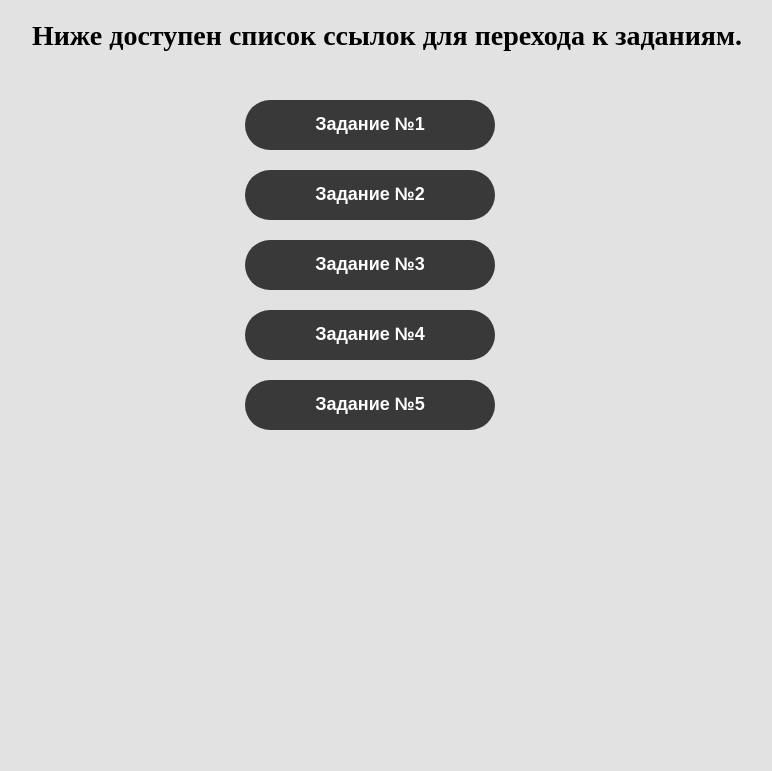
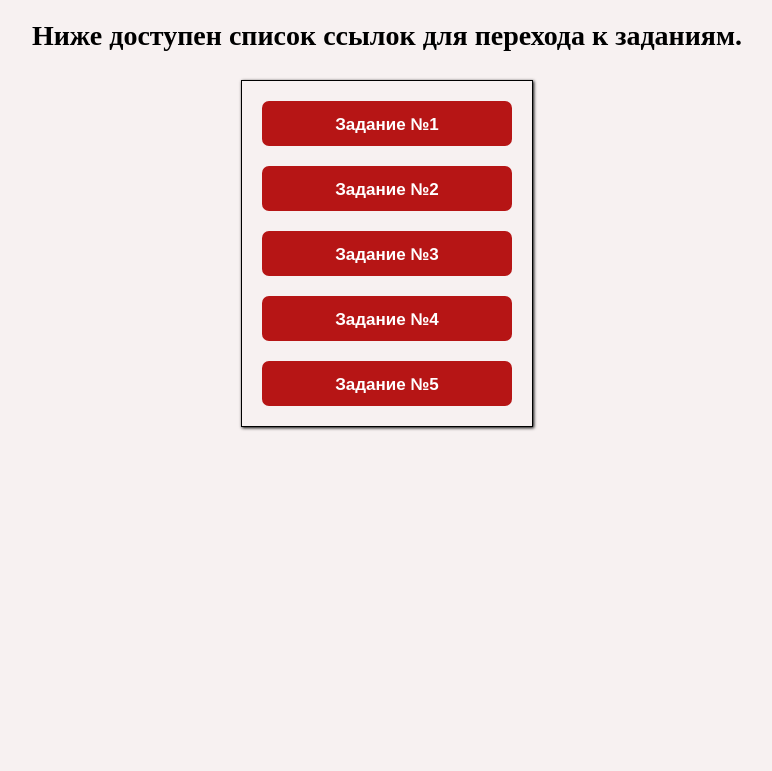
Before and after one commit to General-zver/web-test-php-js-html-, a PHP site: page / in a window 1280 px wide. Shown: the top 771 px of the page, without its empty margins (253-1025 px from the left). Run offline with PHP 8.4, Linux system fonts and the light colour scheme.

Commit message:
small fixes php-code, and update styles

```diff
--- a/4/index.php
+++ b/4/index.php
@@ -24,7 +24,7 @@
 			<input type="submit" name="search" value="Найти">
 		</form>';
         if(isset($_POST)){
-            if(strlen($_POST['InputStr'])>0){
+            if(isset($_POST['InputStr']) && strlen($_POST['InputStr'])>0){
 				$masspatt=array();
 				$massrepl=array();
 				$i=0;
--- a/css/style.css
+++ b/css/style.css
@@ -2,7 +2,7 @@
     height: 100%
 }
 body {
-	background-color: E2E2E2;
+	background-color: #f7f1f1;
     font-family: sans-serif;
 }
 .h {
@@ -203,7 +203,10 @@
 
     display: block;
     position: absolute;
-    right: 40%;
+    left: 50%;
+    transform: translate(-50%);
+    border: 1px solid #000;
+    box-shadow: 1px 1px 3px #000;
 }
 
 .link {
@@ -212,7 +215,7 @@
     line-height: 48px;
     text-decoration: none;
     color: rgb(255, 255, 255);
-    background-color: rgba(0, 0, 0, 0.75);
+    background-color: #b61515;
 }
 
 .link:hover {
@@ -221,17 +224,17 @@
 
 .bt {
     margin: 20px;
-    height: 50px;
+    height: 45px;
     width: 250px;
-    border-radius: 25px;
-    font-size: 18px;
+    border-radius: 7px;
+    font-size: 17px;
 }
 
 .bb {
     margin: 20px;
-    height: 50px;
+    height: 45px;
     width: 350px;
-    border-radius: 25px;
+    border-radius: 7px;
     font-size: 16px;
 }
 
```
